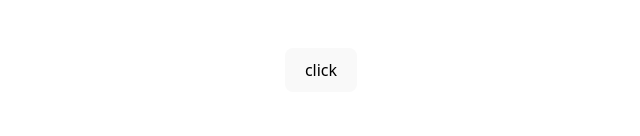
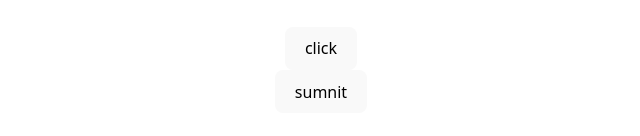
Before and after one commit to DEBAYUDHCHAKRABORTY/advanced-react, a React (Vite) app in the folder sonu/: page / in a window 1280 px wide. Shown: the part 330-466 px from the top of the page, without its empty margins (319-959 px from the left). Built offline with nearby package versions, Linux system fonts and the light colour scheme.

Commit message:
Sonu (#6)
* added files

* added compo1

* added app.jsx

* added copm2

```diff
--- a/sonu/src/App.jsx
+++ b/sonu/src/App.jsx
@@ -1,6 +1,7 @@
 import { useState } from 'react'
 import reactLogo from './assets/react.svg'
 import viteLogo from '/vite.svg'
+import Add from './compo/comp2'
 import './App.css'
 
 import Greet from './compo/com1'
@@ -10,6 +11,8 @@ function App() {
   return (
     <>
      <Greet/>
+
+     <Add/>
     </>
   )
 }
--- /dev/null
+++ b/sonu/src/compo/comp2.jsx
@@ -0,0 +1,12 @@
+function Add(){
+    function sum(){
+        console.log(2+2);
+        alert(2+2);
+    }
+    return(
+        <div>
+            <button onClick={(sum)}>sumnit</button>
+        </div>
+    )
+}
+export default Add;
```
